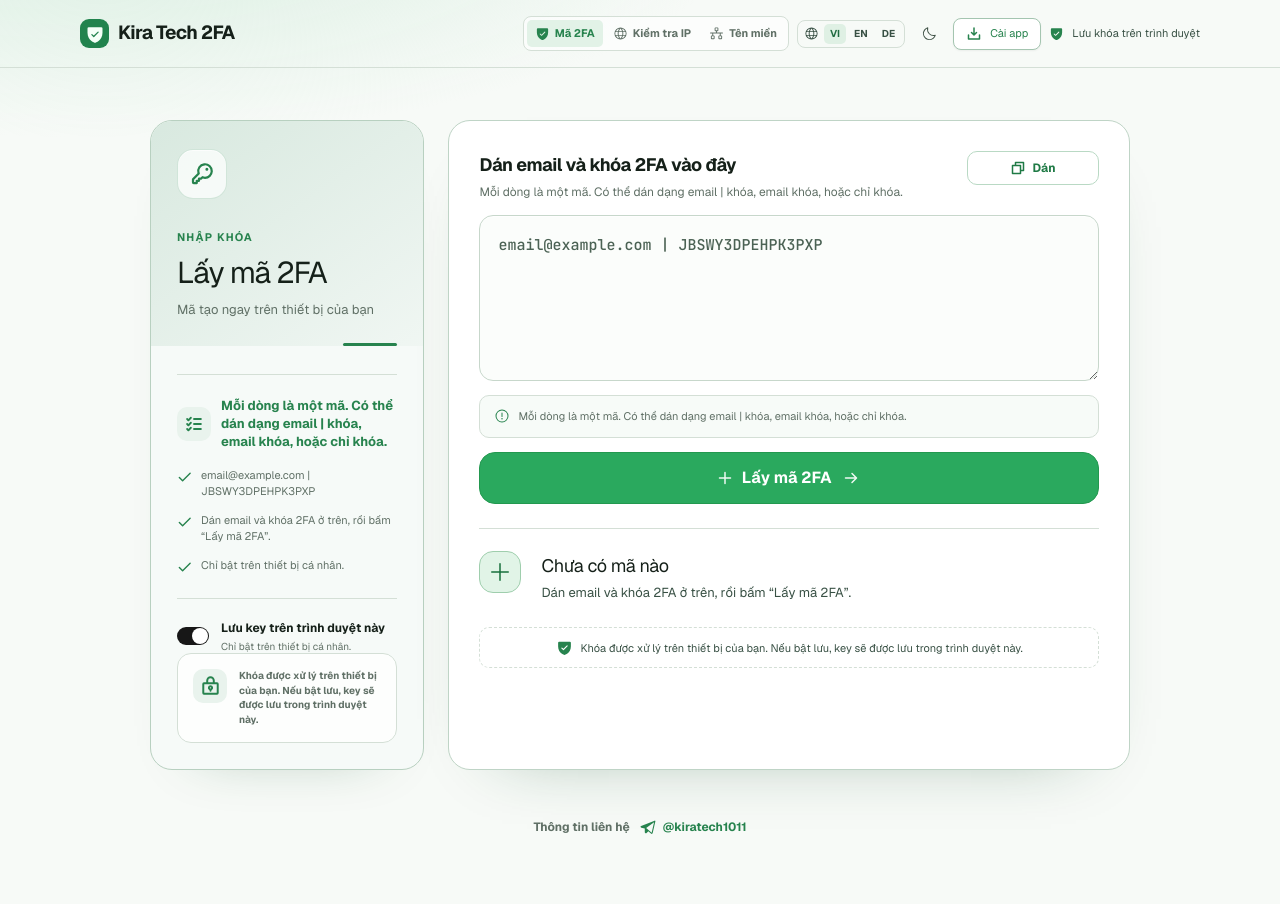
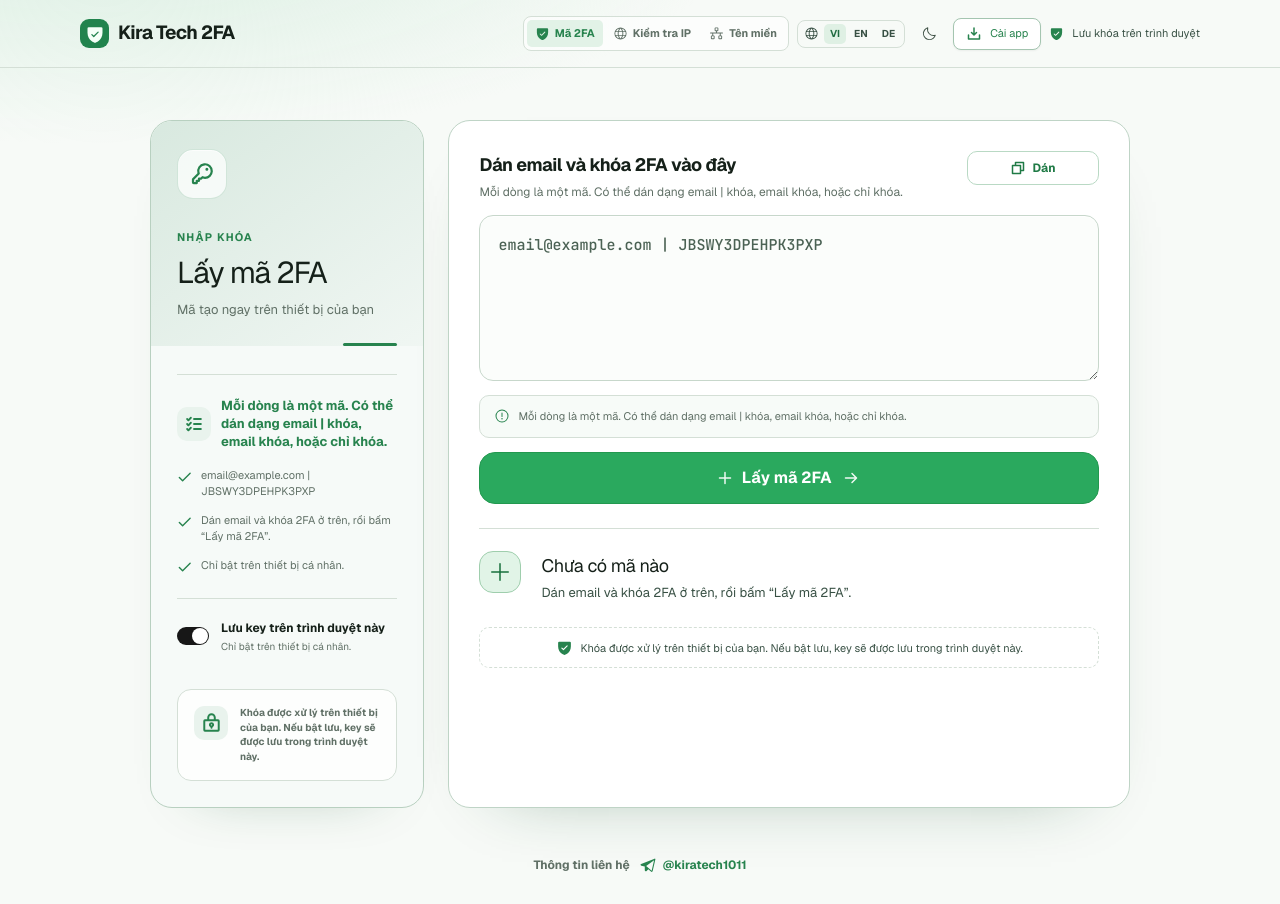
Before and after one commit to vanh1011/MFA, a React (Vite) app: page / in a window 1280 px wide. Before the commit the page ends 866 px from the top, so only its background shows below. Built offline with nearby package versions, Linux system fonts and the light colour scheme.

Commit message:
style: adjust padding and margin for code copy button to enhance layout consistency in key display

```diff
--- a/src/key-display.css
+++ b/src/key-display.css
@@ -1486,6 +1486,7 @@
   gap: 12px;
   margin-top: 24px;
   padding-top: 20px;
+  padding-bottom: 6px;
   border-top: 1px solid var(--line);
 }
 
@@ -1509,8 +1510,8 @@
   display: flex;
   align-items: flex-start;
   gap: 12px;
-  margin-top: auto;
-  padding: 15px;
+  margin-top: 30px;
+  padding: 16px;
   border: 1px solid var(--line);
   border-radius: 14px;
   background: color-mix(in srgb, var(--surface) 78%, transparent);
```
